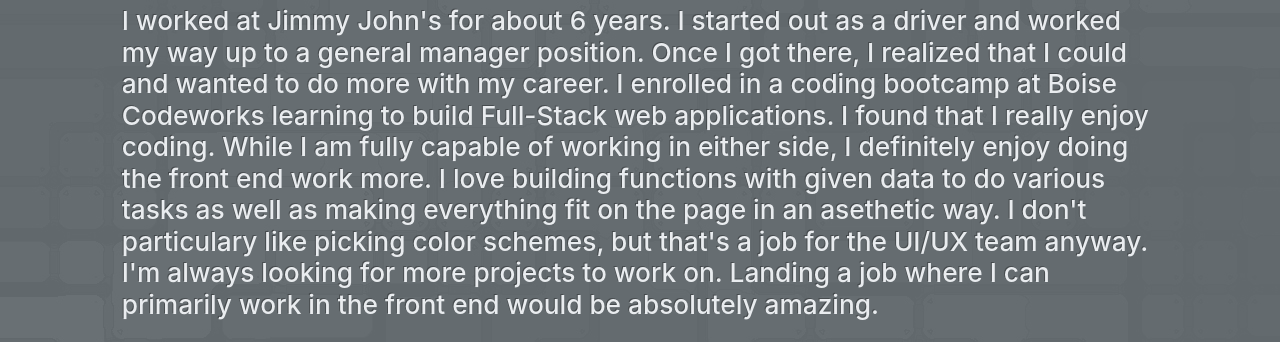
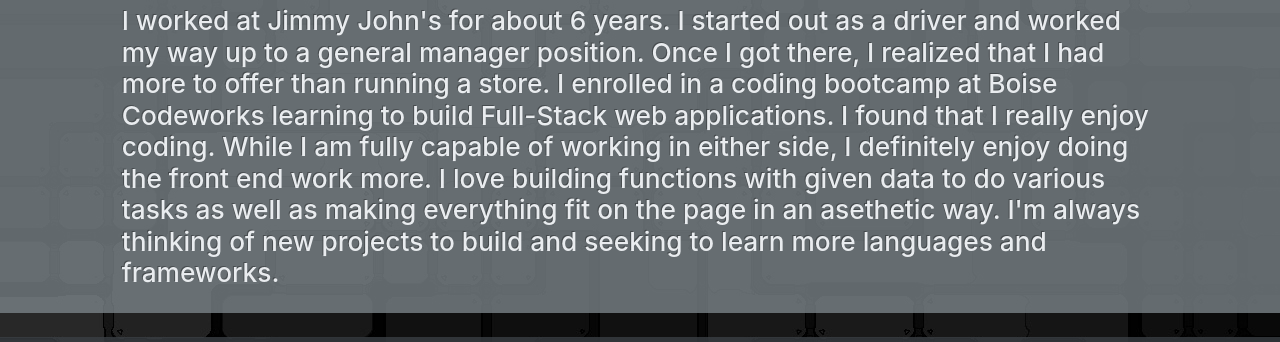
Before and after one commit to Kevinclane/landingpage, a plain HTML site: page index.html in a window 1280 px wide. Shown: the part 304-646 px from the top of the page. Drawn offline with nearby package versions, Linux system fonts and the light colour scheme.

Commit message:
About Me update

```diff
--- a/index.html
+++ b/index.html
@@ -39,13 +39,12 @@
         <div class="col-10 my-3">
           <h1 class="text-center">About Me</h1>
           <h3>I worked at Jimmy John's for about 6 years. I started out as a driver and worked my way up to a general
-            manager position. Once I got there, I realized that I could and wanted to do more with my career. I enrolled
+            manager position. Once I got there, I realized that I had more to offer than running a store. I enrolled
             in a coding bootcamp at Boise Codeworks learning to build Full-Stack web applications. I found that I really
             enjoy coding. While I am fully capable of working in either side, I definitely enjoy doing the front end
             work more. I love building functions with given data to do various tasks as well as making everything fit on
-            the page in an asethetic way. I don't particulary like picking color schemes, but that's a job for the UI/UX
-            team anyway. I'm always looking for more projects to work on. Landing a job where I can primarily work in
-            the front end would be absolutely amazing.</h3>
+            the page in an asethetic way. I'm always thinking of new projects to build and seeking to learn more
+            languages and frameworks.</h3>
         </div>
       </div>
       <div class="row bg-primary-tran2 d-flex justify-content-around text-light my-4 py-2">
```
